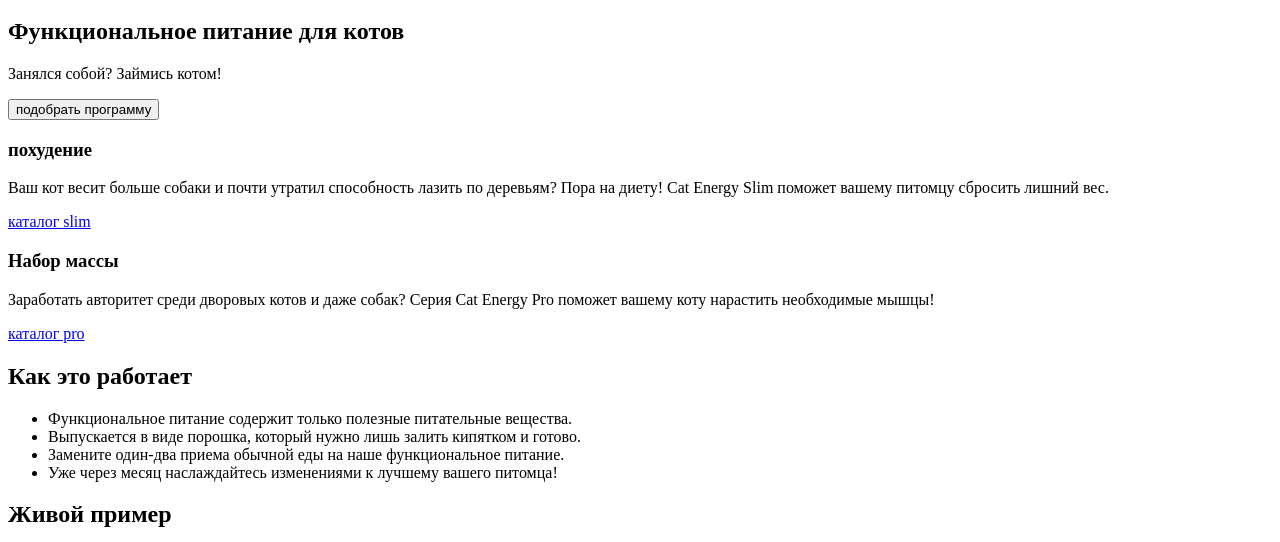
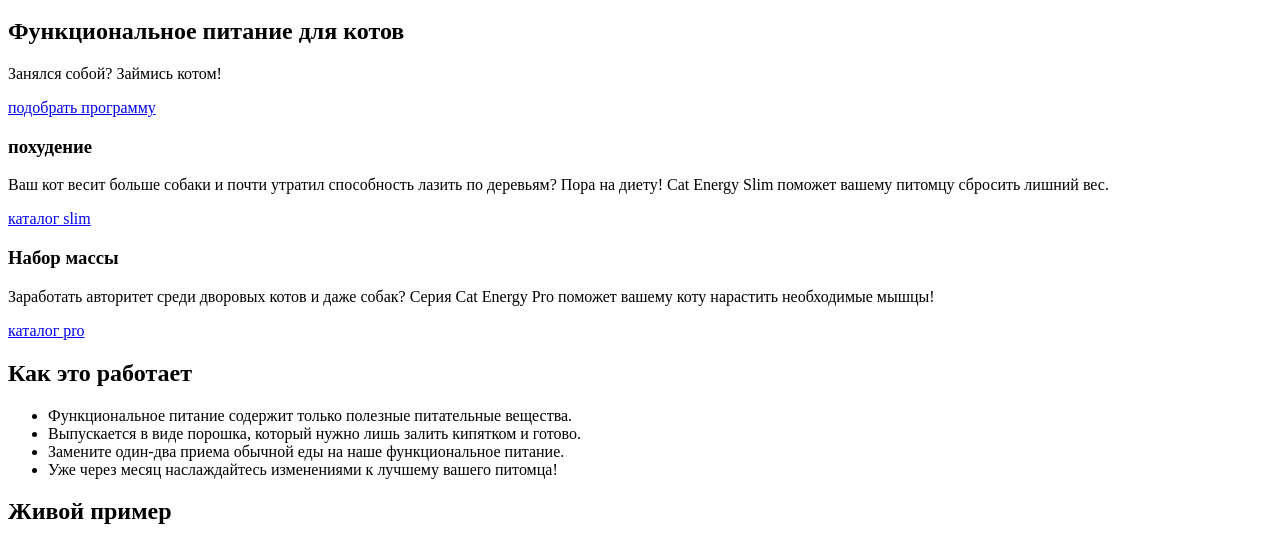
Before and after one commit to FOX521/1396951-cat-energy-20, a website: page source/index.html in a window 1280 px wide. Shown: the part 236-778 px from the top of the page. Drawn offline with Linux system fonts and the light colour scheme.

Commit message:
Еще одни изменения

```diff
--- a/source/index.html
+++ b/source/index.html
@@ -34,7 +34,7 @@
         <section class="promo">
           <h1 class="promo__title">Функциональное питание для котов</h1>
           <p class="promo__describe">Занялся собой? Займись котом!</p>
-          <button class="button promo__button">подобрать программу</button>
+          <a href="#" class="button promo__button">подобрать программу</a>
         </section>
         <section class="catalog">
         <article class="catalog-slim">
```
Also changed, not shown: source/catalog.html (+1 -1 lines), source/form.html (+1 -1 lines).
